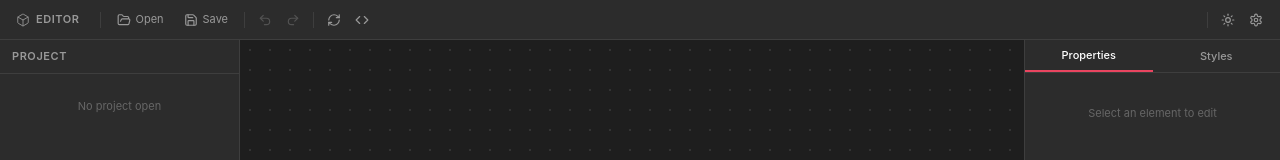
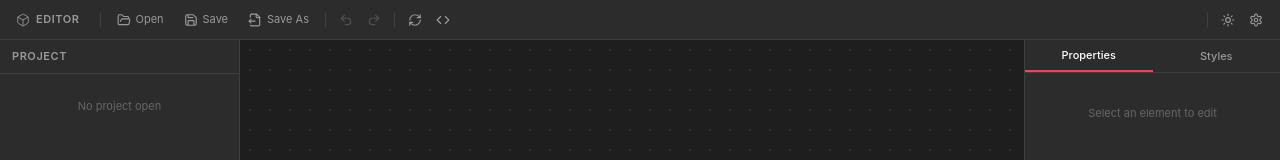
Before and after one commit to yuemokm/DevStudio, a React (Vite) app: page / in a window 1280 px wide. Shown: the top 160 px of the page. Built offline with nearby package versions, Linux system fonts and the light colour scheme.

Commit message:
feat: add Save As button and unsaved-changes indicator

```diff
--- a/electron/main.ts
+++ b/electron/main.ts
@@ -41,6 +41,7 @@ function createWindow() {
       submenu: [
         { label: 'Open Project', accelerator: 'CmdOrCtrl+O', click: () => mainWindow?.webContents.send('menu-action', 'open-project') },
         { label: 'Save', accelerator: 'CmdOrCtrl+S', click: () => mainWindow?.webContents.send('menu-action', 'save') },
+        { label: 'Save As...', accelerator: 'CmdOrCtrl+Shift+S', click: () => mainWindow?.webContents.send('menu-action', 'save-as') },
         { type: 'separator' },
         { label: 'Quit', accelerator: process.platform === 'darwin' ? 'Cmd+Q' : 'Alt+F4', click: () => app.quit() },
       ],
--- a/src/App.tsx
+++ b/src/App.tsx
@@ -13,10 +13,10 @@ import { stripVids, setVidCounter } from './parsers/html-parser'
 import { parseVueSFC } from './parsers/vue-parser'
 import type { FileNode } from '../electron/file-manager'
 import { parseAstroFile } from './parsers/astro-parser'
-import { FolderOpen, Save, Undo2, Redo2, Sun, Moon, RefreshCw, Code, Loader2, AlertCircle, Box, Settings } from 'lucide-react'
+import { FolderOpen, Save, FileOutput, Undo2, Redo2, Sun, Moon, RefreshCw, Code, Loader2, AlertCircle, Box, Settings } from 'lucide-react'
 import { SettingsModal } from './panels/SettingsModal'
 function App() {
-  const { project, theme, setTheme, isLoading, error, undo, redo, history, historyIndex } = useEditorStore()
+  const { project, theme, setTheme, isLoading, error, undo, redo, history, historyIndex, hasUnsavedChanges } = useEditorStore()
   const reactOriginalSourceRef = useRef<string | null>(null)
   const [settingsOpen, setSettingsOpen] = useState(false)
   const [rightTab, setRightTab] = useState<'properties' | 'styles'>('properties')
@@ -285,6 +285,10 @@ function App() {
           <Save size={14} />
           <span className="text-[11px]">Save</span>
         </button>
+        <button onClick={handleSaveAs} className={`toolbar-btn ${theme === 'dark' ? 'text-[#999] hover:text-white hover:bg-[#383838]' : 'text-[#666] hover:text-black hover:bg-[#e6e6e6]'}`} title="Save As...">
+          <FileOutput size={14} />
+          <span className="text-[11px]">Save As</span>
+        </button>
 
         <div className={`w-px h-4 mx-1 ${theme === 'dark' ? 'bg-[#3e3e3e]' : 'bg-[#e6e6e6]'}`} />
 
@@ -309,8 +313,11 @@ function App() {
         {/* Center — Project name */}
         <div className="flex-1 flex justify-center">
           {project && (
-            <span className={`text-[11px] font-medium ${theme === 'dark' ? 'text-[#e6e6e6]' : 'text-[#333]'}`}>
+            <span className={`text-[11px] font-medium flex items-center gap-1.5 ${theme === 'dark' ? 'text-[#e6e6e6]' : 'text-[#333]'}`}>
               {project.name}
+              {hasUnsavedChanges && (
+                <span className="w-2 h-2 rounded-full bg-[#e94560]" title="Unsaved changes" />
+              )}
             </span>
           )}
         </div>
```
